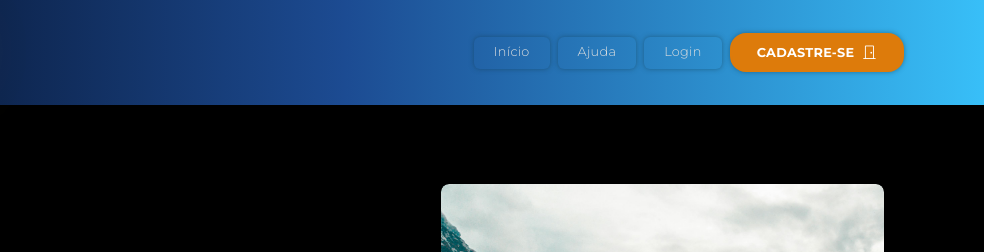
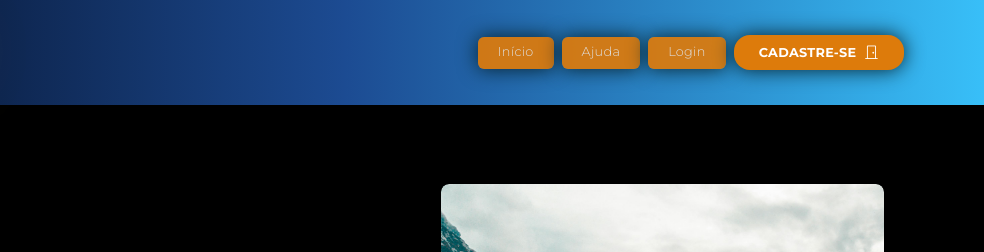
Before and after one commit to Jaguaratica/projeto-cliente-empresa, a website: page index.html in a window 1280 px wide. Shown: the top 252 px of the page, 296-1280 px from the left. Drawn offline with nearby package versions, Linux system fonts and the light colour scheme.

Commit message:
Correção de animação dos botões

```diff
--- a/index.html
+++ b/index.html
@@ -15,7 +15,7 @@
 
     <header>
         <div class="logo">
-            <img src="images/Logo.png" alt="Logo Pilar">
+            <img src="public/images/Logo.png" alt="Logo Pilar">
             <h1></h1>
         </div>
         <nav>
--- a/src/css/style.css
+++ b/src/css/style.css
@@ -119,7 +119,7 @@ nav button {
   line-height: 1;
   border: none;
   border-radius: 6px;
-  background: transparent;
+  background: #dd7b0bec;
   color: #e0e0e0;
   padding: 0;
   height: auto;
@@ -127,7 +127,7 @@ nav button {
   font-family: 'Montserrat', sans-serif;
   font-weight: 300;
   letter-spacing: 0.3px;
-  box-shadow: 0 0 5px rgba(18, 58, 75, 0.507);
+  box-shadow: 0 0 20px rgb(5, 33, 44);
 }
 
 nav button.hedrBtn {
@@ -165,7 +165,6 @@ nav button.hedrBtnCadast i {
   font-weight: 700;
   background: #dd7b0b;
   color: #ffffff;
-  border: 2px solid #dd7b0b; /* borda externa */
   border-radius: 16px; /* arredondamento */
   padding: 10px 25px;
   font-size: 0.8rem;
@@ -173,9 +172,9 @@ nav button.hedrBtnCadast i {
   letter-spacing: 0.3px;
 }
 
-
 .hedrBtnCadast:hover {
-  box-shadow: 0 0 10px rgba(248, 165, 56, 0.404);
+  box-shadow: 0 0 10px rgba(10, 7, 2, 0.705);
+  background: linear-gradient(to right, #1c4b92, #020617);
 }
 
 .features {
```
